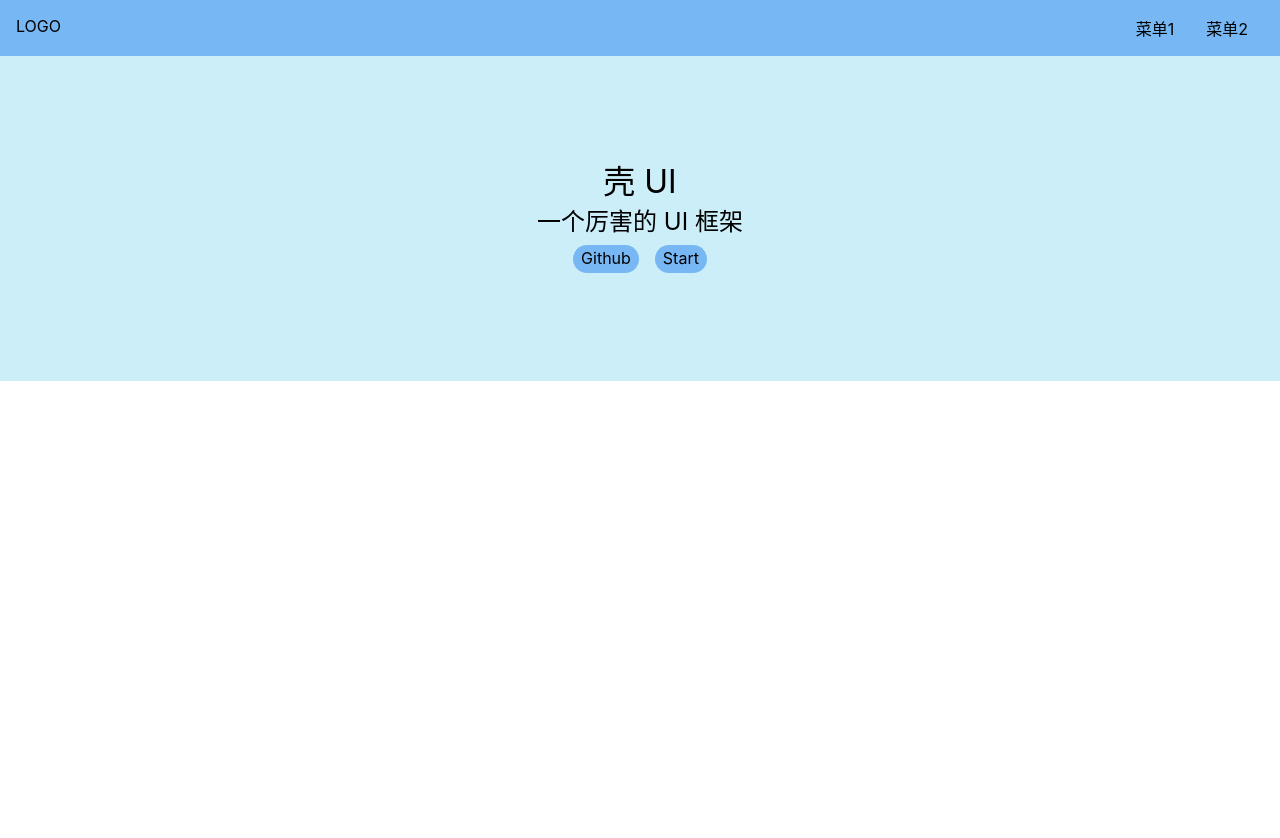
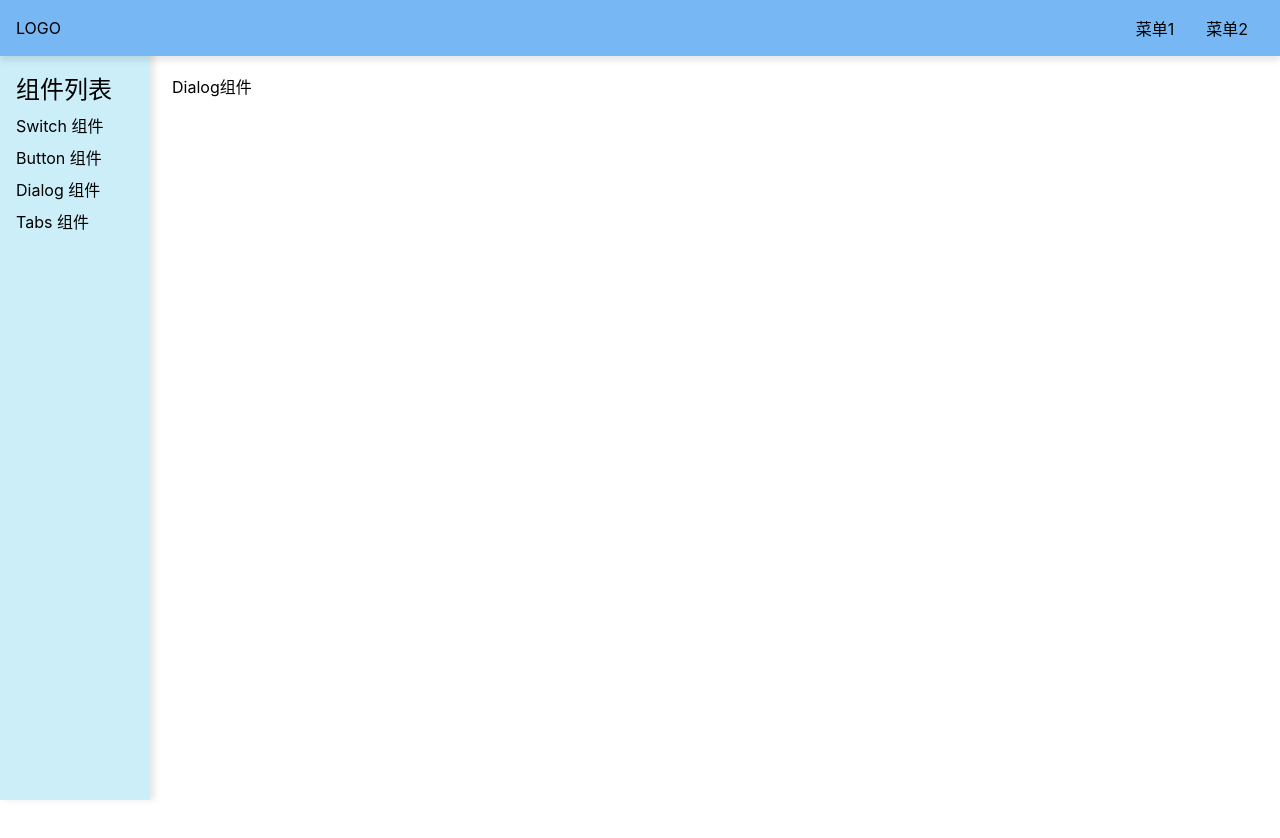
Before and after one commit to KoraSun/KWheels, a Vue app: page /#/doc/dialog in a window 1280 px wide. Before the commit this address led to /#/. Shown: the top 838 px of the page. Before the commit the page ends 800 px from the top, so only its background shows below. Built offline with nearby package versions, Linux system fonts and the light colour scheme.

Commit message:
基本完成骨架

```diff
--- /dev/null
+++ b/src/components/ButtonDemo.vue
@@ -0,0 +1,15 @@
+<template>
+    <div>
+      Button组件
+    </div>
+</template>
+
+<script>
+    export default {
+
+    }
+</script>
+
+<style lang="scss" scoped>
+
+</style>
--- /dev/null
+++ b/src/components/DialogDemo.vue
@@ -0,0 +1,16 @@
+<template>
+    <div>
+        Dialog组件
+
+    </div>
+</template>
+
+<script>
+    export default {
+
+    }
+</script>
+
+<style lang="scss" scoped>
+
+</style>
--- /dev/null
+++ b/src/components/DocDemo.vue
@@ -0,0 +1,15 @@
+<template>
+    <div>
+      Doc默认界面
+    </div>
+</template>
+
+<script>
+    export default {
+
+    }
+</script>
+
+<style lang="scss" scoped>
+
+</style>
--- /dev/null
+++ b/src/components/Tabs.vue
@@ -0,0 +1,17 @@
+<template>
+    <div>
+        tabs组件
+
+    </div>
+</template>
+
+<script>
+    export default {
+
+
+    }
+</script>
+
+<style lang="scss" scoped>
+
+</style>
```
Also changed, not shown: src/router.ts (+12 -6 lines).
